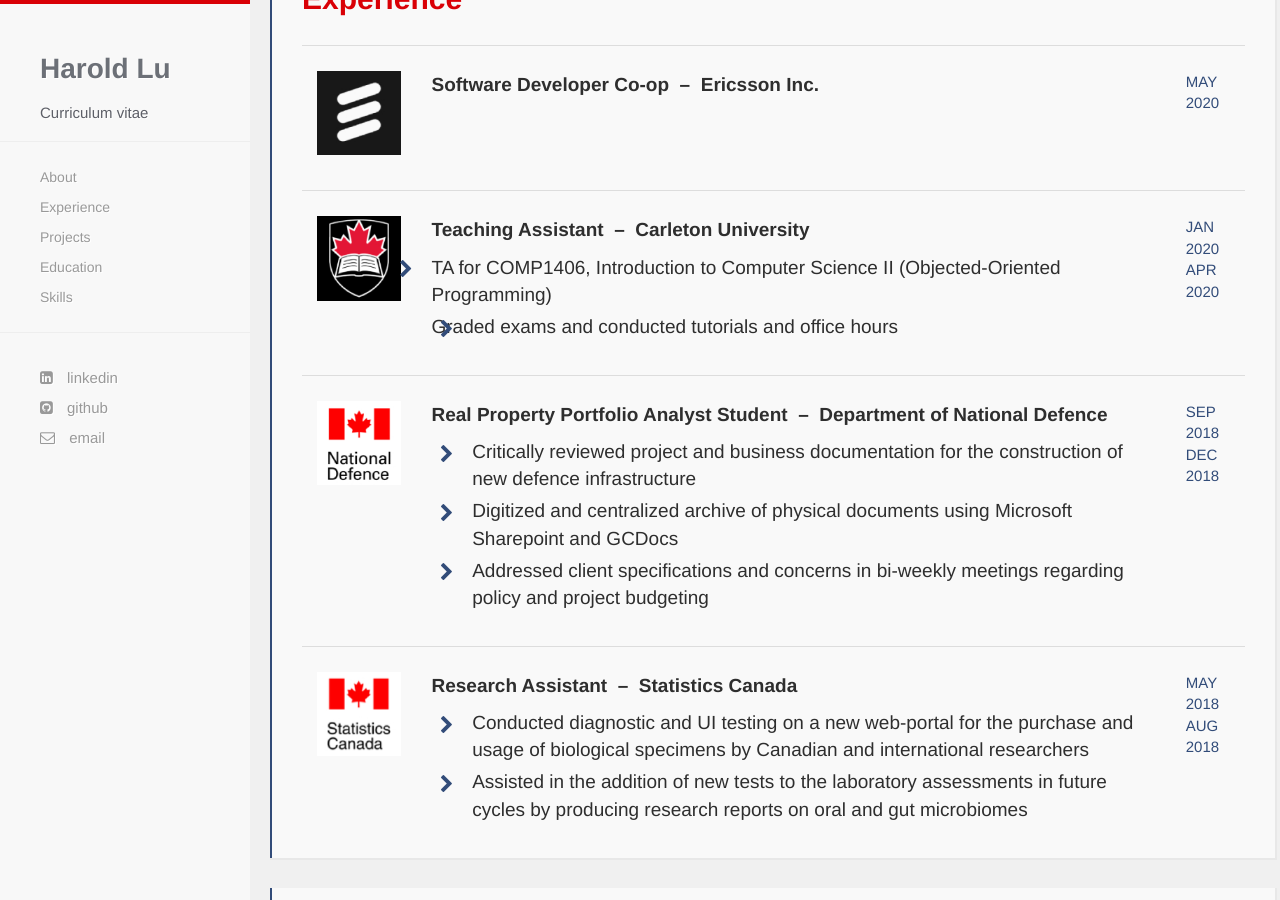
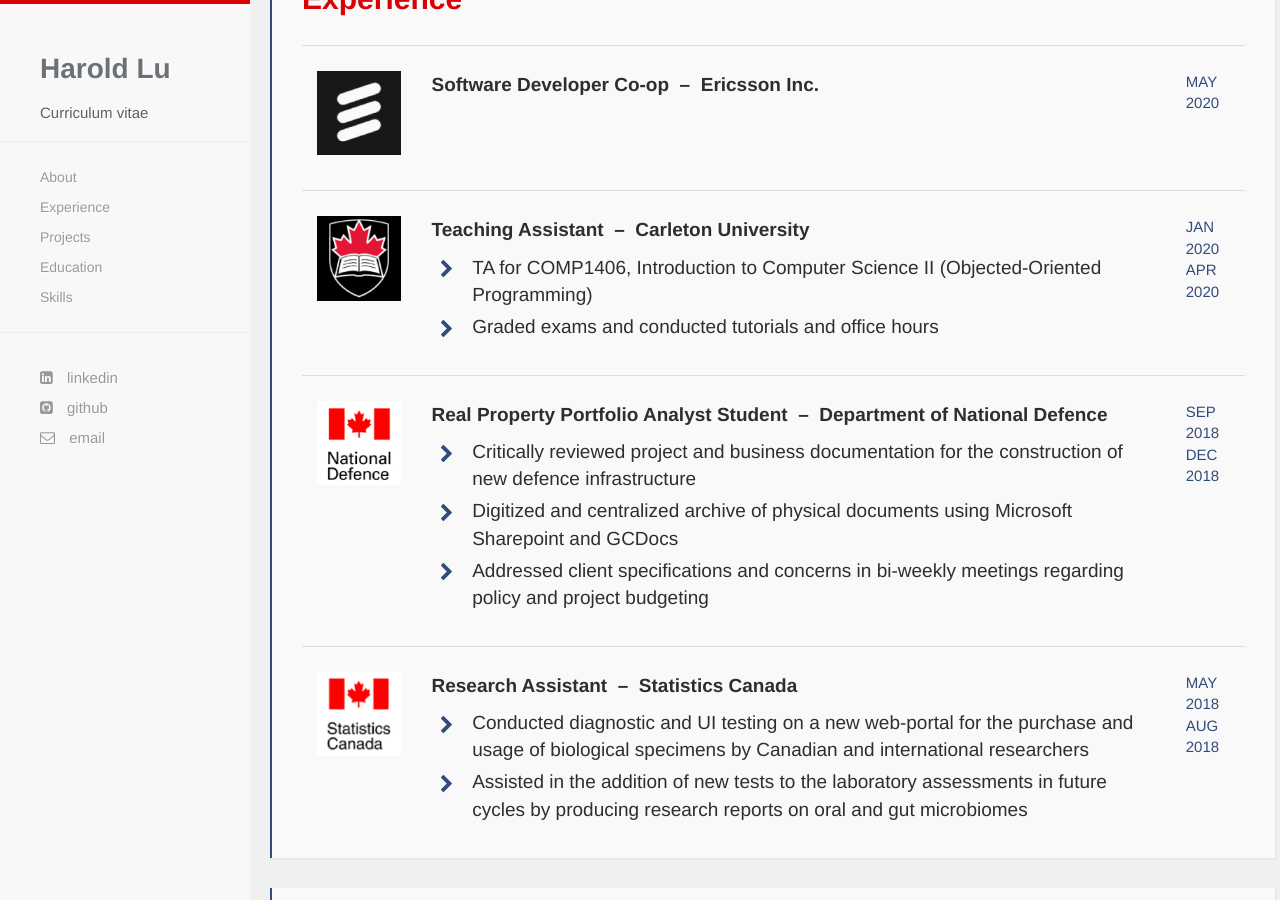
Before and after one commit to harold-lu/harold-lu.github.io, a Jekyll site: the page built from index.html, in a window 1280 px wide and 900 px high, scrolled down 1049 px. Built offline with Jekyll 4.4.1, drawn with Linux system fonts in a browser that asks for light colours; nearby versions of some CDN libraries; some web fonts are replaced.

Commit message:
table update

```diff
--- a/index.html
+++ b/index.html
@@ -47,9 +47,9 @@
             </td>
             <td style="width:80%;padding:25px 15px 25px 15px">
               <p style="color:#2e2e2e;font-size:19px;font-weight:600">Teaching Assistant &nbsp;&ndash;&nbsp; Carleton University</p>
-			  <ul  class="fa-ul" style="font-size:19px;font-weight:450;color:#2e2e2e;margin-left:0em">
-				<li style="padding-bottom:5px;left:0;top:0"><span class="fa-li"><i class="fa fa-chevron-right" style="padding-right:10px;color:#324C79"></i></span> TA for COMP1406, Introduction to Computer Science II (Objected-Oriented Programming)</li>
-				<li><span class="fa-li" style="left:0;top;0"><i class="fa fa-chevron-right" style="padding-right:10px;color:#324C79"></i></span> Graded exams and conducted tutorials and office hours</li>
+			  <ul  class="fa-ul" style="font-size:19px;font-weight:450;color:#2e2e2e;padding:0px">
+				<li style="padding-bottom:5px"><span class="fa-li"><i class="fa fa-chevron-right" style="padding-right:10px;color:#324C79"></i></span> TA for COMP1406, Introduction to Computer Science II (Objected-Oriented Programming)</li>
+				<li><span class="fa-li"><i class="fa fa-chevron-right" style="padding-right:10px;color:#324C79"></i></span> Graded exams and conducted tutorials and office hours</li>
 			  </ul>
 			</td>
             <td style="padding:25px 0px 25px 0px">
```
